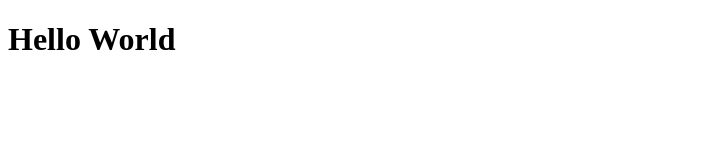
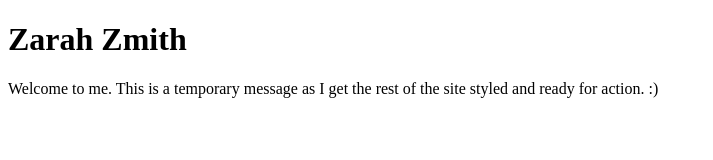
Before and after one commit to ZarahZmith/ZarahZmith.github.io, a plain HTML site: page index.html in a window 1280 px wide. Shown: the whole page, without its empty margins (0-713 px from the left). Drawn offline with Linux system fonts and the light colour scheme.

Commit message:
Temporary message.

```diff
--- a/index.html
+++ b/index.html
@@ -5,6 +5,7 @@
     <title>Zarah Zmith</title>
   </head>
   <body>
-    <h1>Hello World</h1>
+    <h1>Zarah Zmith</h1>
+    <p>Welcome to me. This is a temporary message as I get the rest of the site styled and ready for action. :)</p>
   </body>
 </html>
```
